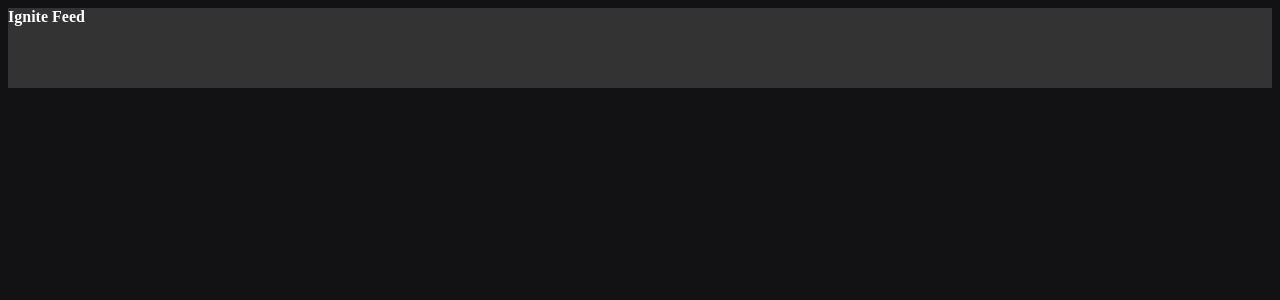
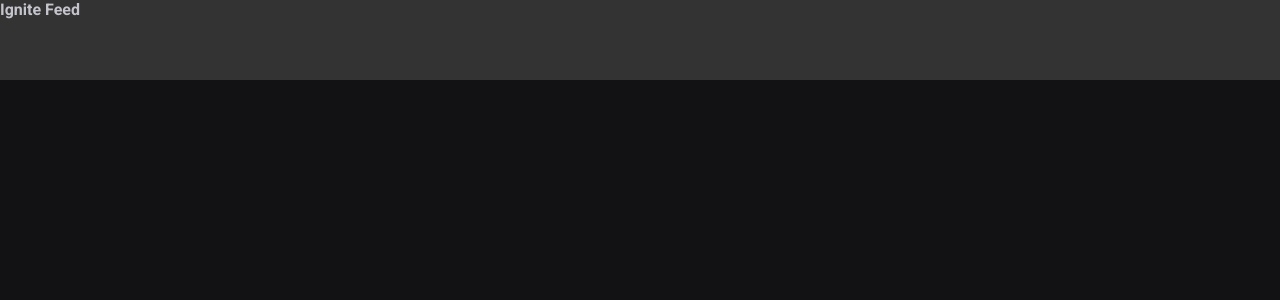
Before and after one commit to jandersonvb/ignite-feed, a React (Vite) app: page / in a window 1280 px wide. Shown: the top 300 px of the page. Built offline with nearby package versions, Linux system fonts and the light colour scheme.

Commit message:
feat: ensure creating global.css

```diff
--- a/index.html
+++ b/index.html
@@ -2,8 +2,15 @@
 <html lang="en">
   <head>
     <meta charset="UTF-8" />
+    <link rel="preconnect" href="https://fonts.googleapis.com" />
+    <link rel="preconnect" href="https://fonts.gstatic.com" crossorigin />
+
     <link rel="icon" type="image/svg+xml" href="/src/favicon.svg" />
     <meta name="viewport" content="width=device-width, initial-scale=1.0" />
+    <link
+      href="https://fonts.googleapis.com/css2?family=Roboto:wght@400;700&display=swap"
+      rel="stylesheet" />
+
     <title>Vite App</title>
   </head>
   <body>
--- a/src/App.jsx
+++ b/src/App.jsx
@@ -1,6 +1,7 @@
 
 import { Header } from './components/Header'
-import './styles.css'
+
+import './global.css'
 
 export function App() {
   return (
--- /dev/null
+++ b/src/global.css
@@ -0,0 +1,31 @@
+:root {
+  --white: #ffffff;
+  --gray-100: #e1e1e6;
+  --gray-300: #c4c4cc;
+  --gray-400: #8d8d99;
+  --gray-600: #323238;
+  --gray-700: #29292e;
+  --gray-800: #202024;
+  --gray-900: #121214;
+
+  --green-500: #00875f;
+
+}
+
+* {
+  margin: 0;
+  padding: 0;
+  box-sizing: border-box;
+}
+
+body {
+  background: var(--gray-900);
+  color: var(--gray-300);
+  -webkit-font-smoothing: antialiased;
+}
+
+body, input, textarea, button {
+  font-family: 'Roboto', sans-serif;
+  font-weight: 400;
+  font-size: 1rem;
+}
--- a/src/styles.css
+++ /dev/null
@@ -1,4 +0,0 @@
-body {
-  background: #121214;
-  color: #fff;
-}
```
